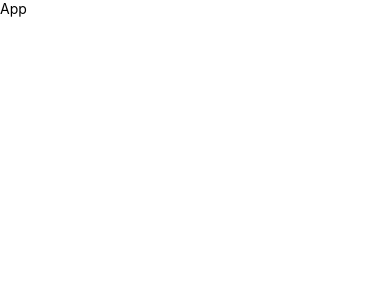
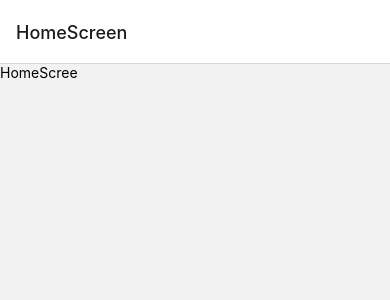
Before and after one commit to JeralPineda/movies-app-RN, a React Native app: screen /HomeScreen in a window 390 px wide. Shown: the top 300 px of the page. Built offline with nearby package versions, Linux system fonts and the light colour scheme.

Commit message:
feat: configurando navegacion

```diff
--- a/src/App.tsx
+++ b/src/App.tsx
@@ -6,14 +6,17 @@
      --header 'accept: application/json'
  */
 
-import React from 'react';
-import {Text, View} from 'react-native';
+import "react-native-gesture-handler";
+
+import React from "react";
+import {NavigationContainer} from "@react-navigation/native";
+import {Navigation} from "./navigation";
 
 const App = () => {
   return (
-    <View>
-      <Text>App</Text>
-    </View>
+    <NavigationContainer>
+      <Navigation />
+    </NavigationContainer>
   );
 };
 
--- /dev/null
+++ b/src/navigation/Navigation.tsx
@@ -0,0 +1,14 @@
+import React from "react";
+import {createStackNavigator} from "@react-navigation/stack";
+import {DetailScree, HomeScree} from "../screens";
+
+const Stack = createStackNavigator();
+
+export const Navigation = () => {
+  return (
+    <Stack.Navigator>
+      <Stack.Screen name="HomeScreen" component={HomeScree} />
+      <Stack.Screen name="DetailScree" component={DetailScree} />
+    </Stack.Navigator>
+  );
+};
--- /dev/null
+++ b/src/navigation/index.ts
@@ -0,0 +1 @@
+export { Navigation } from "./Navigation";
--- /dev/null
+++ b/src/screens/DetailScreen.tsx
@@ -0,0 +1,10 @@
+import React from "react";
+import {Text, View} from "react-native";
+
+export const DetailScree = () => {
+  return (
+    <View>
+      <Text>DetailScree</Text>
+    </View>
+  );
+};
--- /dev/null
+++ b/src/screens/HomeScree.tsx
@@ -0,0 +1,10 @@
+import React from "react";
+import {Text, View} from "react-native";
+
+export const HomeScree = () => {
+  return (
+    <View>
+      <Text>HomeScree</Text>
+    </View>
+  );
+};
--- /dev/null
+++ b/src/screens/index.ts
@@ -0,0 +1,2 @@
+export { DetailScree } from "./DetailScreen";
+export { HomeScree } from "./HomeScree";
```
Also changed, not shown: package.json (+7 -1 lines), 2 other files (tests, documents, lock files or other folders).
